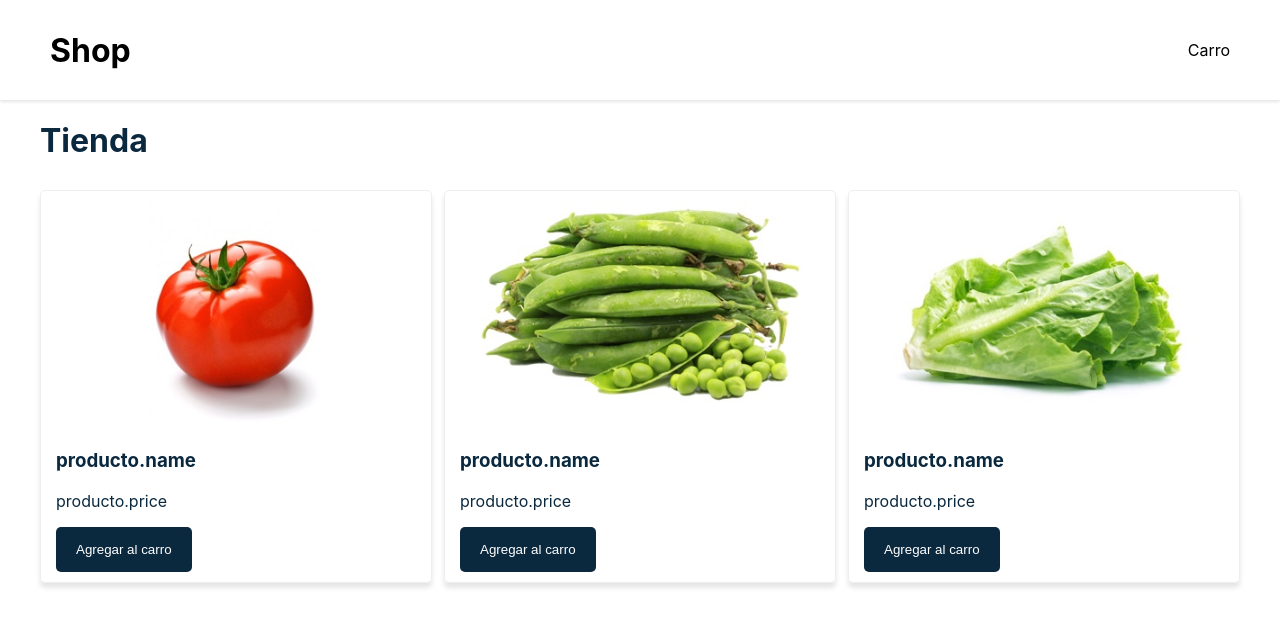
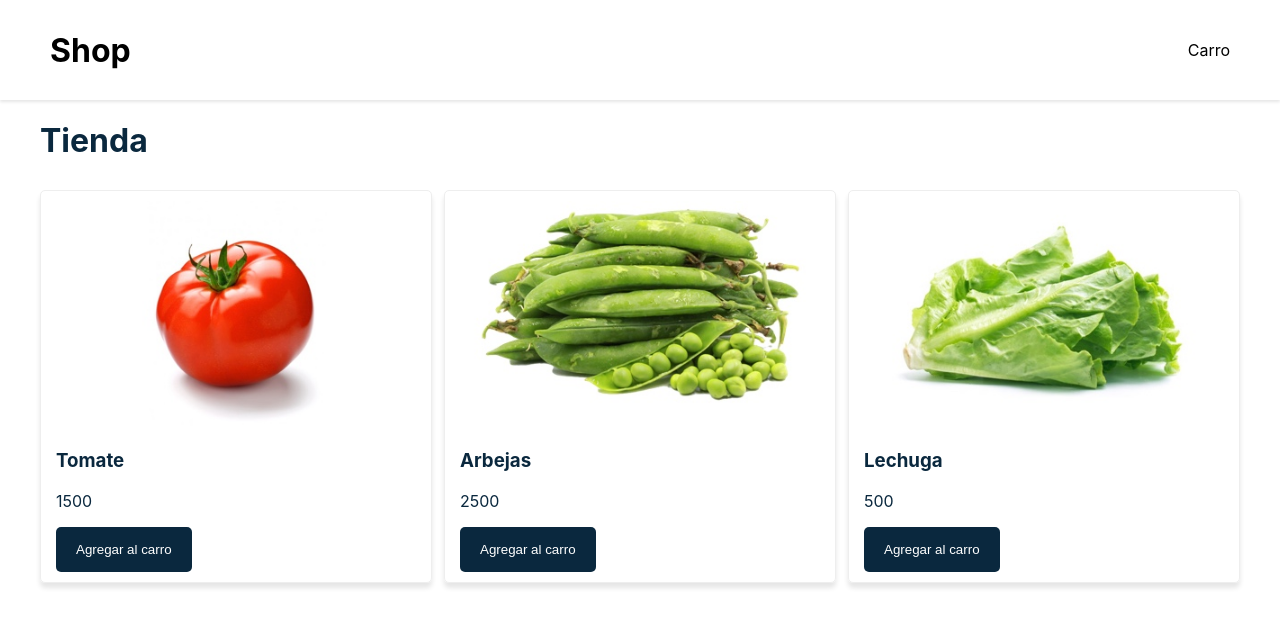
Before and after one commit to JoelTrinidad/carro-compras-react, a React (Create React App) app: page / in a window 1280 px wide. Shown: the top 626 px of the page. Built offline with nearby package versions, Linux system fonts and the light colour scheme.

Commit message:
fix: deploy product data

```diff
--- a/src/components/Producto.js
+++ b/src/components/Producto.js
@@ -20,8 +20,8 @@ export default class Producto extends Component {
     return (
       <div style={styles.producto}>
         <img style={styles.img} src={producto.img} alt={producto.name} />
-        <h3>producto.name</h3>
-        <p>producto.price</p>
+        <h3>{producto.name}</h3>
+        <p>{producto.price}</p>
         <Button onClick={() => agregarAlCarro(producto)}>
             Agregar al carro
         </Button>
```
